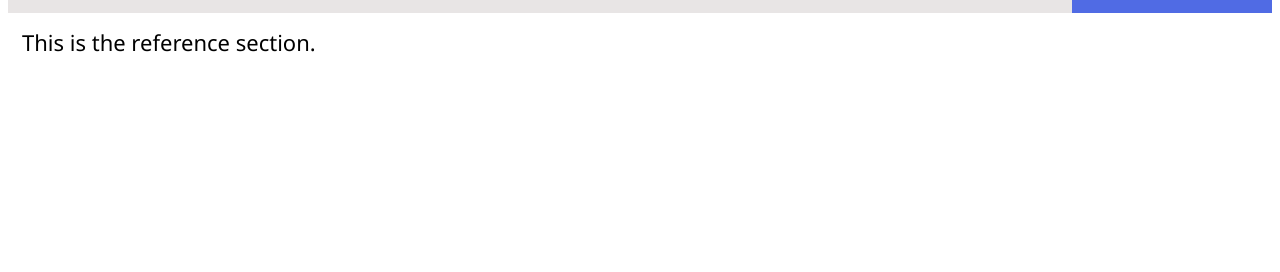
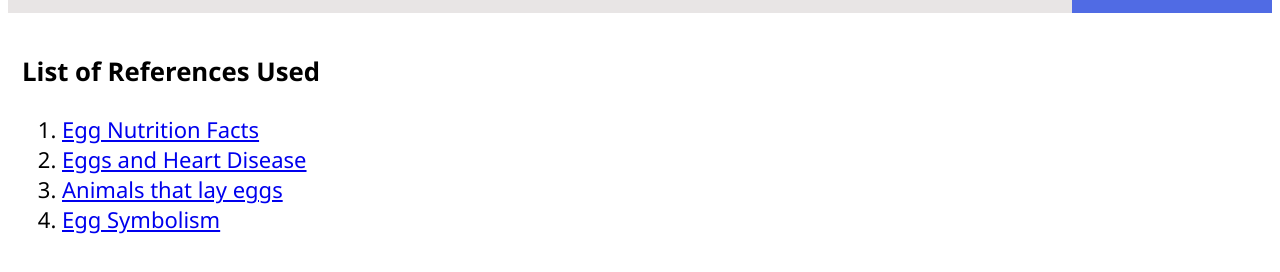
Before and after one commit to Ricoxta/lab02CreatingWebPage, a plain HTML site: page references.html in a window 1280 px wide. Shown: the part 54-326 px from the top of the page. Drawn offline with Linux system fonts and the light colour scheme.

Commit message:
added content to symbolism, see also, and references

```diff
--- a/references.html
+++ b/references.html
@@ -2,7 +2,7 @@
 <html>
 
 <head>
-    <title>Page Title</title>
+    <title>Egg - References</title>
 
     <!-- Including the main.css file for styling -->
     <link rel="stylesheet" href="css/main.css">
@@ -35,7 +35,15 @@
     <!-- Page content -->
     <div class="content">
         <!-- Reference section -->
-        This is the reference section.
+        <h3> List of References Used</h3>
+        <ol>
+           <li> <a href="https://www.nutritionix.com/food/eggs" target="_blank">Egg Nutrition Facts</a></li>
+            <li><a href="https://www.nhlbi.nih.gov/news/2019/egg-consumption-linked-higher-risk-heart-disease-and-death#:~:text=An%20NHLBI%2Dfunded%20study%20found,or%20four%20eggs%20per%20week" target="_blank">Eggs and Heart Disease</a></li>
+            <li><a href="https://www.thedailymeal.com/1238353/13-eggs-you-can-eat-that-dont-come-from-chickens/" target="_blank">Animals that lay eggs</a></li>
+            <li><a href="https://artdependence.com/articles/symbolism-in-art-the-egg/" target="_blank">Egg Symbolism</a></li>
+        </ol>
+
+
     </div>
 
     <!-- Including the main.js file for JavaScript functionality -->
```
Also changed, not shown: section3.html (+5 -2 lines), see_also.html (+4 -2 lines).
